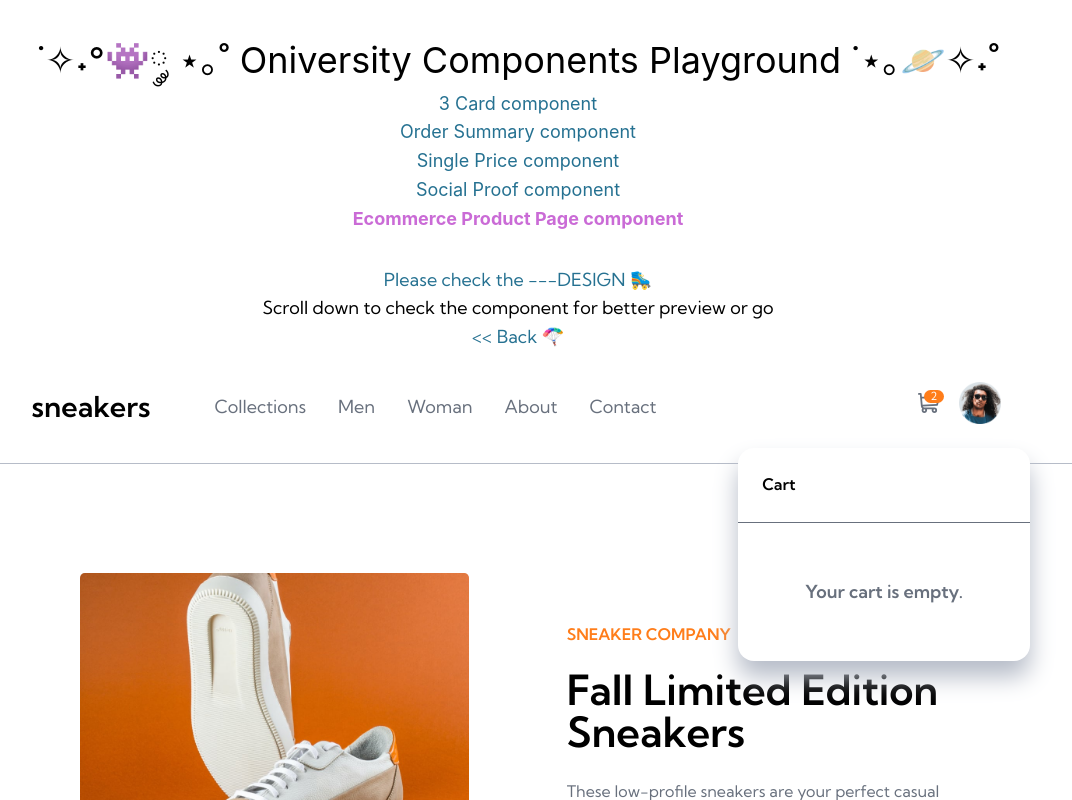
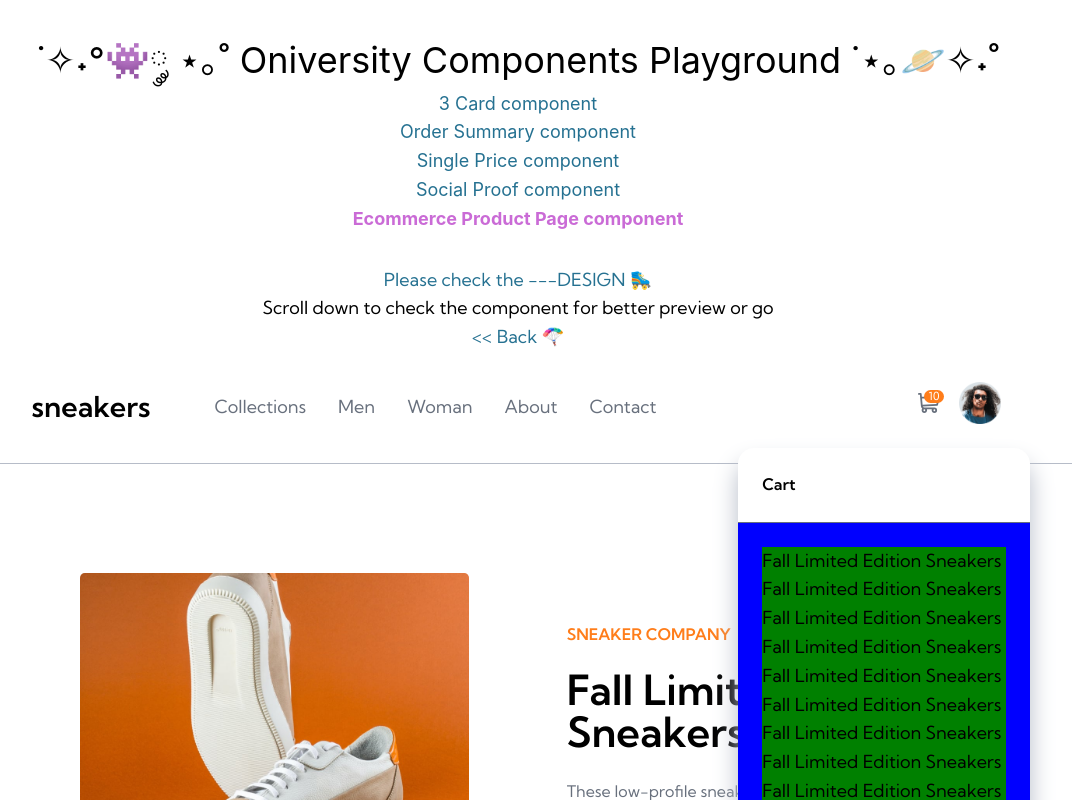
Before and after one commit to SashaHon/oniversity-components-playground, a Vue app: page /ecommerce-product-page-component in a window 1280 px wide. Shown: the top 800 px of the page, without its empty margins (122-1194 px from the left). Built offline with nearby package versions, Linux system fonts and the light colour scheme.

Commit message:
style cart height

```diff
--- a/src/components/ecommerceProductPageComponent/EcomCart.vue
+++ b/src/components/ecommerceProductPageComponent/EcomCart.vue
@@ -1,11 +1,20 @@
 <script setup>
-const mock = null
+import { inject } from 'vue'
+const cartList = inject('cartList')
 </script>
 <template>
   <section class="cart">
     <h3 class="cart__title">Cart</h3>
     <ul class="cart__list">
-      <li v-if="!mock" class="cart__empty">Your cart is empty.</li>
+      <li v-if="!cartList.length" class="cart__empty">Your cart is empty.</li>
+      <li
+        v-else
+        v-for="(item, index) in cartList"
+        :key="`${item.name + index}`"
+        class="cart__list-item"
+      >
+        {{ item.name }}
+      </li>
     </ul>
   </section>
 </template>
@@ -16,34 +25,37 @@ const mock = null
   background-color: #ffff;
   border-radius: 1rem;
   box-shadow: 0 1rem 1.5rem $c-grayish-blue;
-  height: 100px;
-  width: 100px;
   top: 6rem;
   right: 6rem;
   width: 24%;
-  min-height: 24%;
-  padding: 1.5rem;
+
+  min-height: fit-content;
 
   &__title {
     font-size: $font-size-paragraph;
-    padding: 0 0 1.5rem;
   }
 
   &__list {
     border-top: solid 0.5px $c-dark-grayish-blue;
-    margin: 0 -1.5rem;
-
     display: flex;
     flex-direction: column;
     justify-content: center;
     align-items: center;
+    list-style: none;
+    height: fit-content;
+    min-height: 10rem;
 
-    list-style: none;
-    height: 100%;
+    background-color: blue;
+    border-bottom-left-radius: 1rem;
+    border-bottom-right-radius: 1rem;
+  }
+
+  &__list-item {
+    background-color: green;
+    width: 100%;
   }
 
   &__empty {
-    margin-top: -1.5rem;
     color: $c-dark-grayish-blue;
   }
 
@@ -51,5 +63,10 @@ const mock = null
   &__empty {
     font-weight: $font-w-bold;
   }
+
+  &__title,
+  &__list {
+    padding: 1.5rem;
+  }
 }
 </style>
--- a/src/views/EcommerceProductPageView.vue
+++ b/src/views/EcommerceProductPageView.vue
@@ -28,7 +28,18 @@ const product = {
   quantityInStock: 5
 }
 const productList = ref([product, product, product, product, product])
-const cartList = ref([product, product])
+const cartList = ref([
+  product,
+  product,
+  product,
+  product,
+  product,
+  product,
+  product,
+  product,
+  product,
+  product
+])
 
 provide('addedNumber', addedNumber)
 provide('productList', productList)
```
